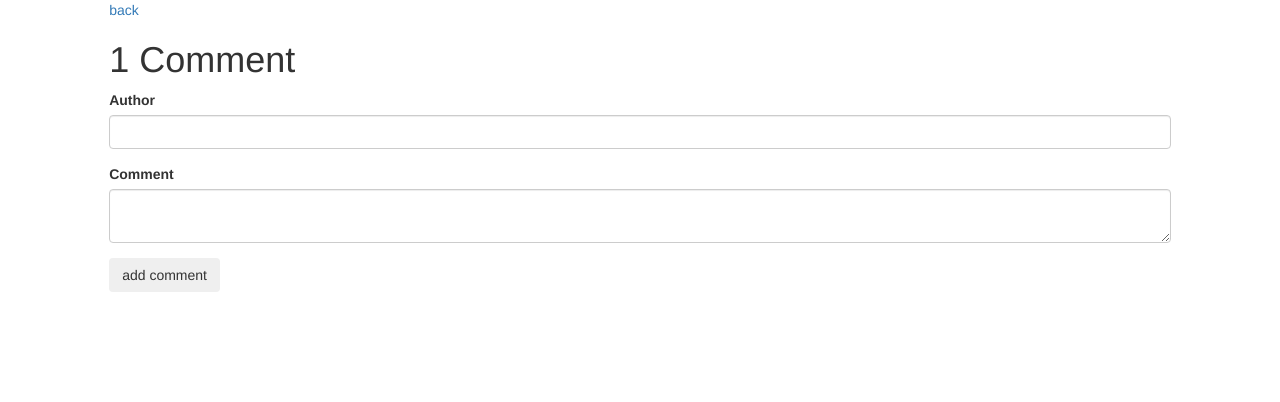
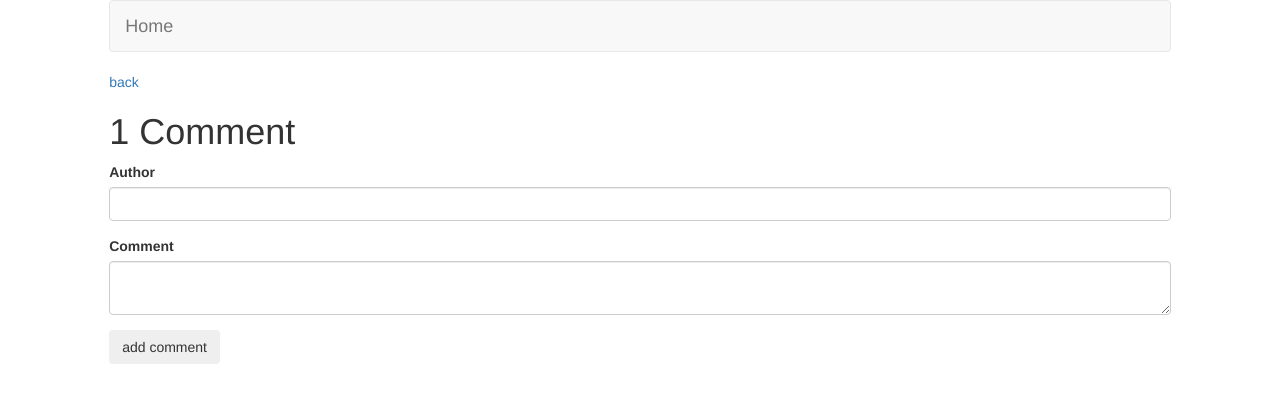
Before and after one commit to lchangdev/readable, a React (Create React App) app: page /comment-form/1 in a window 1280 px wide. Shown: the top 402 px of the page. Built offline with nearby package versions, Linux system fonts and the light colour scheme; no server answers.

Commit message:
feat(Navbar): create a navbar

```diff
--- a/src/components/App.js
+++ b/src/components/App.js
@@ -6,12 +6,14 @@ import PostPage from './PostPage';
 import React, { Component } from 'react';
 import { connect } from 'react-redux';
 import { Route, withRouter } from 'react-router-dom';
+import Navbar from './Navbar';
 
 class App extends Component {
   render() {
     return (
       <div className="App row">
         <div className="col-sm-10 col-sm-offset-1">
+          <Navbar />
           <Route exact path="/" component={HomePage} />
           <Route path="/category/:id" component={CategoryPage} />
           <Route path="/post-form/:action" component={PostFormPage} />
--- /dev/null
+++ b/src/components/Navbar.js
@@ -0,0 +1,16 @@
+import React from 'react';
+import { Link } from 'react-router-dom';
+
+export default function Navbar() {
+  return (
+    <nav className="navbar navbar-default">
+      <div className="container-fluid">
+        <div className="navbar-header">
+          <Link className="navbar-brand" to="/">
+            Home
+          </Link>
+        </div>
+      </div>
+    </nav>
+  );
+}
```
